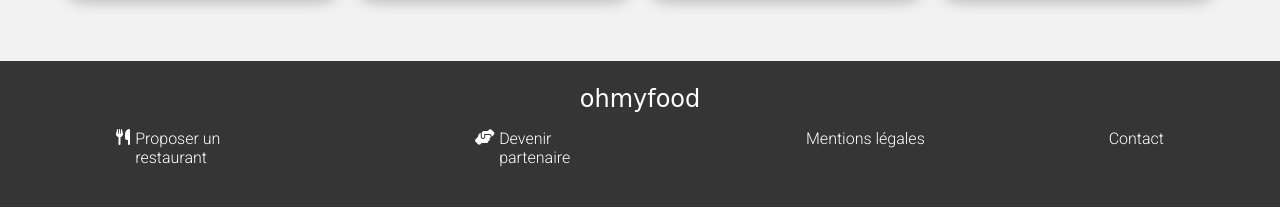
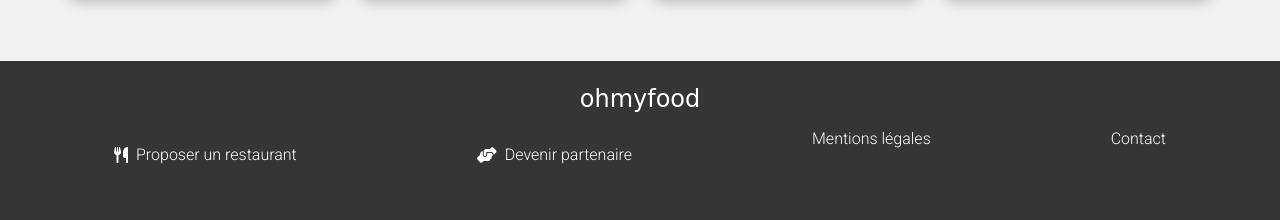
Before and after one commit to OCenjoyer/P3OMF, a website: page index.html in a window 1280 px wide. Shown: the part 912-1132 px from the top of the page. Drawn offline with Linux system fonts and the light colour scheme; a web font is replaced by a local one.

Commit message:
Ajout d'espace entre icônes et textes dans le footer

```diff
--- a/sass/Layout/_footer.scss
+++ b/sass/Layout/_footer.scss
@@ -16,9 +16,12 @@
   }
 
   // Styles pour les paragraphes à l'intérieur de ".footer"
-  & p {
-    margin: 0; // Supprime les marges extérieures
-    margin-left: 3%; // Ajoute une marge à gauche
+  p {
+    white-space: nowrap;
+  }
+
+  i {
+    margin-right: 0.5rem; // Ajoute un espace de 0.5rem entre l'icône et le texte
   }
 
   // Styles pour les liens à l'intérieur de ".footer"
@@ -32,7 +35,8 @@
 
   // Styles pour la section de texte "__txt" à l'intérieur de ".footer"
   &__txt {
-    display: flex; // Utilise flexbox pour organiser les éléments enfants
+    display: flex;
+    align-items: center;
   }
 
   // Styles pour la section de liens "__links" à l'intérieur de ".footer"
```
Also changed, not shown: style.css, 1 other file.
